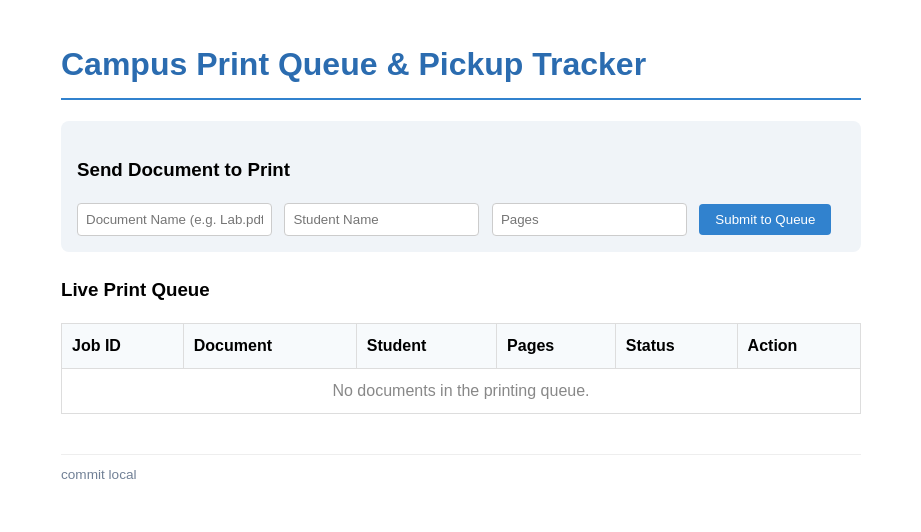
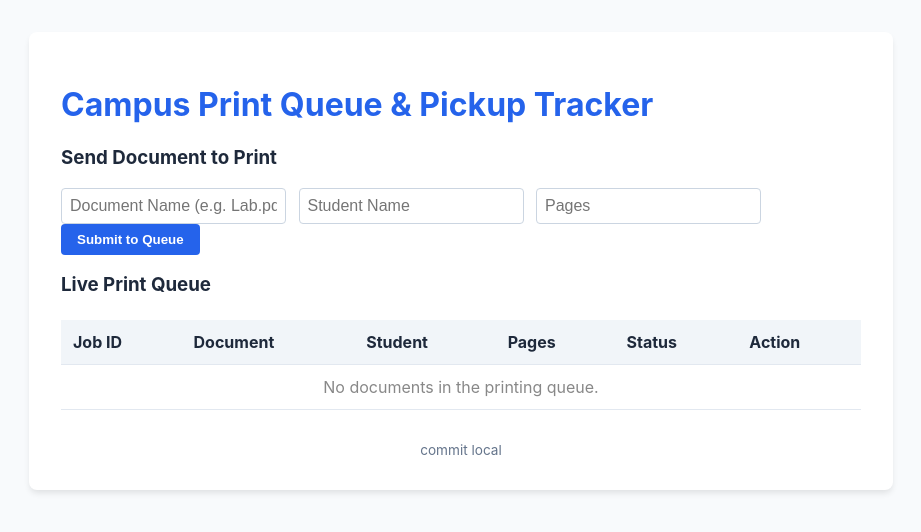
Before and after one commit to sohambakshi73-max/campus-print-queue, a Flask app: page / in a window 1280 px wide. Shown: the top 532 px of the page, without its empty margins (179-1100 px from the left). Run offline with Flask 3, Linux system fonts and the light colour scheme; data that the repository does not hold is empty.

Commit message:
style: extract presentation styles into dedicated CSS file

```diff
--- /dev/null
+++ b/static/style.css
@@ -0,0 +1,69 @@
+body {
+    font-family: -apple-system, BlinkMacSystemFont, "Segoe UI", Roboto, Helvetica, Arial, sans-serif;
+    background-color: #f8fafc;
+    color: #1e293b;
+    margin: 0;
+    padding: 2rem 1rem;
+}
+
+.container {
+    max-width: 800px;
+    margin: 0 auto;
+    background: #ffffff;
+    padding: 2rem;
+    border-radius: 8px;
+    box-shadow: 0 4px 6px -1px rgba(0, 0, 0, 0.1);
+}
+
+h1, h2 {
+    color: #2563eb;
+}
+
+.form-group {
+    margin-bottom: 1rem;
+}
+
+input[type="text"], input[type="number"] {
+    padding: 0.5rem;
+    border: 1px solid #cbd5e1;
+    border-radius: 4px;
+    font-size: 1rem;
+    margin-right: 0.5rem;
+}
+
+button {
+    background-color: #2563eb;
+    color: #ffffff;
+    padding: 0.5rem 1rem;
+    border: none;
+    border-radius: 4px;
+    cursor: pointer;
+    font-weight: 600;
+}
+
+button:hover {
+    background-color: #1d4ed8;
+}
+
+table {
+    width: 100%;
+    border-collapse: collapse;
+    margin-top: 1.5rem;
+}
+
+th, td {
+    padding: 0.75rem;
+    border-bottom: 1px solid #e2e8f0;
+    text-align: left;
+}
+
+th {
+    background-color: #f1f5f9;
+}
+
+footer {
+    margin-top: 2rem;
+    font-size: 0.85rem;
+    color: #64748b;
+    text-align: center;
+}
--- a/templates/index.html
+++ b/templates/index.html
@@ -3,21 +3,10 @@
 <head>
   <meta charset="UTF-8">
   <title>Campus Print Queue</title>
-  <style>
-    body { font-family: sans-serif; max-width: 800px; margin: 40px auto; padding: 0 20px; line-height: 1.5; }
-    h1 { border-bottom: 2px solid #3182ce; padding-bottom: 10px; color: #2b6cb0; }
-    form { background: #f0f4f8; padding: 16px; border-radius: 8px; margin-bottom: 24px; }
-    input { padding: 8px; margin-right: 8px; border: 1px solid #ccc; border-radius: 4px; }
-    button { padding: 8px 16px; background: #3182ce; color: white; border: none; border-radius: 4px; cursor: pointer; }
-    table { width: 100%; border-collapse: collapse; margin-top: 15px; }
-    th, td { border: 1px solid #ddd; padding: 10px; text-align: left; }
-    th { background-color: #f7fafc; }
-    .status-Queued { color: #d69e2e; font-weight: bold; }
-    .status-Ready { color: #38a169; font-weight: bold; }
-    footer { margin-top: 40px; font-size: 0.85em; color: #718096; border-top: 1px solid #eee; padding-top: 10px; }
-  </style>
+  <link rel="stylesheet" href="{{ url_for('static', filename='style.css') }}">
 </head>
 <body>
+  <div class="container">
     <h1>Campus Print Queue & Pickup Tracker</h1>
 
     <form method="POST" action="/submit">
@@ -50,7 +39,7 @@
           <td class="status-{{ 'Ready' if 'Ready' in job.status else 'Queued' }}">{{ job.status }}</td>
           <td>
             {% if job.status == 'Queued' %}
-          <form method="POST" action="/ready/{{ job.id }}" style="margin:0;">
+            <form method="POST" action="/ready/{{ job.id }}" style="margin:0; padding:0; background:none;">
               <button type="submit" style="background:#38a169;">Mark Ready</button>
             </form>
             {% else %}
@@ -67,5 +56,6 @@
     </table>
 
     <footer>commit {{ commit }}</footer>
+  </div>
 </body>
 </html>
```
Lines whose indentation alone changed are shown as unchanged.
